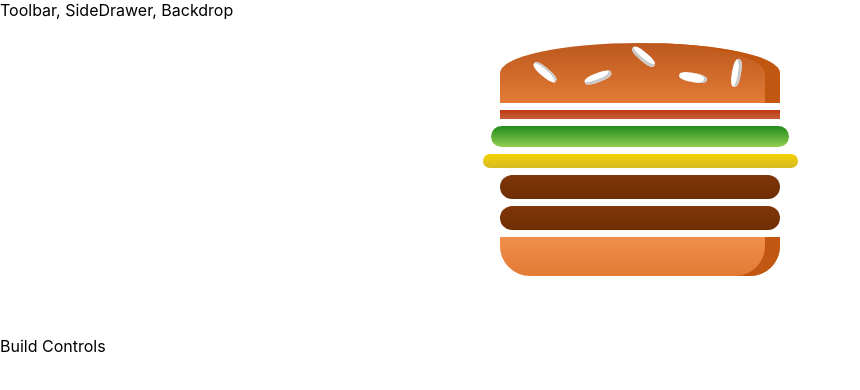
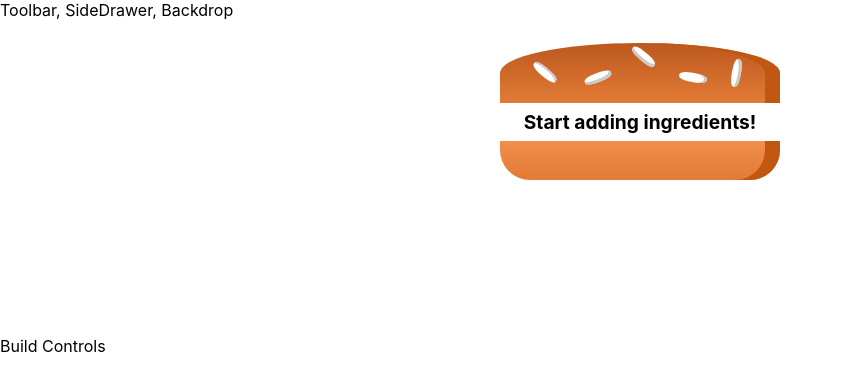
Before and after one commit to tysonwilliams/burger-builder, a React (Create React App) app: page / in a window 1280 px wide. Shown: the top 390 px of the page, without its empty margins (0-860 px from the left). Built offline with nearby package versions, Linux system fonts and the light colour scheme.

Commit message:
Reduce ingredients into flat array Turn into flat array to better check length Change hardcoded ingredient values to 0 to check 'add ingredients' message

```diff
--- a/src/components/Burger/Burger.js
+++ b/src/components/Burger/Burger.js
@@ -4,11 +4,19 @@ import BurgerIngredient from "./BurgerIngredient/BurgerIngredient.js";
 import classes from "./Burger.module.css";
 
 const burger = props => {
-  const transformedIngredients = Object.keys(props.ingredients).map(igKey => {
-    return [...Array(props.ingredients[igKey])].map((_, i) => {
-      return <BurgerIngredient key={igKey + i} type={igKey} />;
-    });
-  });
+  let transformedIngredients = Object.keys(props.ingredients)
+    .map(igKey => {
+      return [...Array(props.ingredients[igKey])].map((_, i) => {
+        return <BurgerIngredient key={igKey + i} type={igKey} />;
+      });
+    })
+    .reduce((arr, el) => {
+      return arr.concat(el);
+    }, []);
+
+  if (transformedIngredients.length === 0) {
+    transformedIngredients = <div>Start adding ingredients!</div>
+  }
 
   return (
     <div className={classes.Burger}>
--- a/src/containers/BurgerBuilder/BurgerBuilder.js
+++ b/src/containers/BurgerBuilder/BurgerBuilder.js
@@ -6,10 +6,10 @@ import Burger from "../../components/Burger/Burger.js";
 class BurgerBuilder extends Component {
   state = {
     ingredients: {
-      bacon: 1,
-      salad: 1,
-      cheese: 1,
-      meat: 2,
+      bacon: 0,
+      salad: 0,
+      cheese: 0,
+      meat: 0,
     }
   }
 
```
